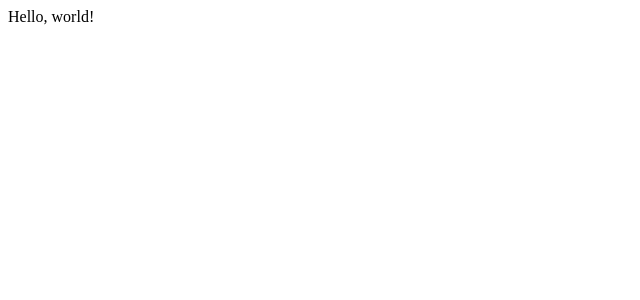
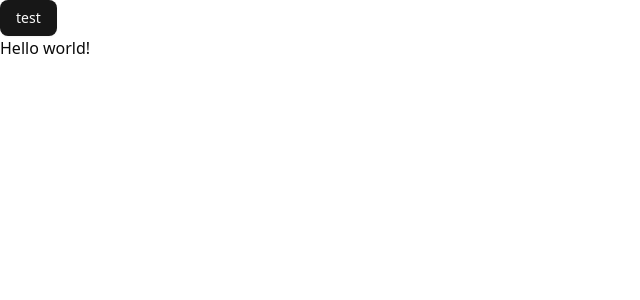
Before and after one commit to allohamora/gaps-filler, a React (Vite) app in the folder apps/client/: page / in a window 1280 px wide. Shown: the top 300 px of the page, without its empty margins (0-640 px from the left). Built offline with nearby package versions, Linux system fonts and the light colour scheme.

Commit message:
feat(client): add shadcn ui

```diff
--- a/apps/client/src/app.tsx
+++ b/apps/client/src/app.tsx
@@ -1,5 +1,11 @@
 import type { FC } from 'react';
+import { Button } from './components/ui/button';
 
 export const App: FC = () => {
-  return <div>Hello, world!</div>;
+  return (
+    <div>
+      <Button>test</Button>
+      <div>Hello world!</div>
+    </div>
+  );
 };
--- /dev/null
+++ b/apps/client/src/components/ui/button.tsx
@@ -0,0 +1,50 @@
+import * as React from 'react';
+import { Slot } from '@radix-ui/react-slot';
+import { cva, type VariantProps } from 'class-variance-authority';
+
+import { cn } from '@/lib/utils';
+
+const buttonVariants = cva(
+  "focus-visible:border-ring focus-visible:ring-ring/50 aria-invalid:ring-destructive/20 dark:aria-invalid:ring-destructive/40 aria-invalid:border-destructive inline-flex shrink-0 items-center justify-center gap-2 whitespace-nowrap rounded-md text-sm font-medium outline-none transition-all focus-visible:ring disabled:pointer-events-none disabled:opacity-50 [&_svg:not([class*='size-'])]:size-4 [&_svg]:pointer-events-none [&_svg]:shrink-0",
+  {
+    variants: {
+      variant: {
+        default: 'bg-primary text-primary-foreground shadow-xs hover:bg-primary/90',
+        destructive:
+          'bg-destructive shadow-xs hover:bg-destructive/90 focus-visible:ring-destructive/20 dark:focus-visible:ring-destructive/40 dark:bg-destructive/60 text-white',
+        outline:
+          'bg-background shadow-xs hover:bg-accent hover:text-accent-foreground dark:bg-input/30 dark:border-input dark:hover:bg-input/50 border',
+        secondary: 'bg-secondary text-secondary-foreground shadow-xs hover:bg-secondary/80',
+        ghost: 'hover:bg-accent hover:text-accent-foreground dark:hover:bg-accent/50',
+        link: 'text-primary underline-offset-4 hover:underline',
+      },
+      size: {
+        default: 'h-9 px-4 py-2 has-[>svg]:px-3',
+        sm: 'h-8 gap-1.5 rounded-md px-3 has-[>svg]:px-2.5',
+        lg: 'h-10 rounded-md px-6 has-[>svg]:px-4',
+        icon: 'size-9',
+      },
+    },
+    defaultVariants: {
+      variant: 'default',
+      size: 'default',
+    },
+  },
+);
+
+function Button({
+  className,
+  variant,
+  size,
+  asChild = false,
+  ...props
+}: React.ComponentProps<'button'> &
+  VariantProps<typeof buttonVariants> & {
+    asChild?: boolean;
+  }) {
+  const Comp = asChild ? Slot : 'button';
+
+  return <Comp data-slot="button" className={cn(buttonVariants({ variant, size, className }))} {...props} />;
+}
+
+export { Button, buttonVariants };
--- /dev/null
+++ b/apps/client/src/index.css
@@ -0,0 +1,120 @@
+@import "tailwindcss";
+@import "tw-animate-css";
+
+@custom-variant dark (&:is(.dark *));
+
+@theme inline {
+  --radius-sm: calc(var(--radius) - 4px);
+  --radius-md: calc(var(--radius) - 2px);
+  --radius-lg: var(--radius);
+  --radius-xl: calc(var(--radius) + 4px);
+  --color-background: var(--background);
+  --color-foreground: var(--foreground);
+  --color-card: var(--card);
+  --color-card-foreground: var(--card-foreground);
+  --color-popover: var(--popover);
+  --color-popover-foreground: var(--popover-foreground);
+  --color-primary: var(--primary);
+  --color-primary-foreground: var(--primary-foreground);
+  --color-secondary: var(--secondary);
+  --color-secondary-foreground: var(--secondary-foreground);
+  --color-muted: var(--muted);
+  --color-muted-foreground: var(--muted-foreground);
+  --color-accent: var(--accent);
+  --color-accent-foreground: var(--accent-foreground);
+  --color-destructive: var(--destructive);
+  --color-border: var(--border);
+  --color-input: var(--input);
+  --color-ring: var(--ring);
+  --color-chart-1: var(--chart-1);
+  --color-chart-2: var(--chart-2);
+  --color-chart-3: var(--chart-3);
+  --color-chart-4: var(--chart-4);
+  --color-chart-5: var(--chart-5);
+  --color-sidebar: var(--sidebar);
+  --color-sidebar-foreground: var(--sidebar-foreground);
+  --color-sidebar-primary: var(--sidebar-primary);
+  --color-sidebar-primary-foreground: var(--sidebar-primary-foreground);
+  --color-sidebar-accent: var(--sidebar-accent);
+  --color-sidebar-accent-foreground: var(--sidebar-accent-foreground);
+  --color-sidebar-border: var(--sidebar-border);
+  --color-sidebar-ring: var(--sidebar-ring);
+}
+
+:root {
+  --radius: 0.625rem;
+  --background: oklch(1 0 0);
+  --foreground: oklch(0.145 0 0);
+  --card: oklch(1 0 0);
+  --card-foreground: oklch(0.145 0 0);
+  --popover: oklch(1 0 0);
+  --popover-foreground: oklch(0.145 0 0);
+  --primary: oklch(0.205 0 0);
+  --primary-foreground: oklch(0.985 0 0);
+  --secondary: oklch(0.97 0 0);
+  --secondary-foreground: oklch(0.205 0 0);
+  --muted: oklch(0.97 0 0);
+  --muted-foreground: oklch(0.556 0 0);
+  --accent: oklch(0.97 0 0);
+  --accent-foreground: oklch(0.205 0 0);
+  --destructive: oklch(0.577 0.245 27.325);
+  --border: oklch(0.922 0 0);
+  --input: oklch(0.922 0 0);
+  --ring: oklch(0.708 0 0);
+  --chart-1: oklch(0.646 0.222 41.116);
+  --chart-2: oklch(0.6 0.118 184.704);
+  --chart-3: oklch(0.398 0.07 227.392);
+  --chart-4: oklch(0.828 0.189 84.429);
+  --chart-5: oklch(0.769 0.188 70.08);
+  --sidebar: oklch(0.985 0 0);
+  --sidebar-foreground: oklch(0.145 0 0);
+  --sidebar-primary: oklch(0.205 0 0);
+  --sidebar-primary-foreground: oklch(0.985 0 0);
+  --sidebar-accent: oklch(0.97 0 0);
+  --sidebar-accent-foreground: oklch(0.205 0 0);
+  --sidebar-border: oklch(0.922 0 0);
+  --sidebar-ring: oklch(0.708 0 0);
+}
+
+.dark {
+  --background: oklch(0.145 0 0);
+  --foreground: oklch(0.985 0 0);
+  --card: oklch(0.205 0 0);
+  --card-foreground: oklch(0.985 0 0);
+  --popover: oklch(0.205 0 0);
+  --popover-foreground: oklch(0.985 0 0);
+  --primary: oklch(0.922 0 0);
+  --primary-foreground: oklch(0.205 0 0);
+  --secondary: oklch(0.269 0 0);
+  --secondary-foreground: oklch(0.985 0 0);
+  --muted: oklch(0.269 0 0);
+  --muted-foreground: oklch(0.708 0 0);
+  --accent: oklch(0.269 0 0);
+  --accent-foreground: oklch(0.985 0 0);
+  --destructive: oklch(0.704 0.191 22.216);
+  --border: oklch(1 0 0 / 10%);
+  --input: oklch(1 0 0 / 15%);
+  --ring: oklch(0.556 0 0);
+  --chart-1: oklch(0.488 0.243 264.376);
+  --chart-2: oklch(0.696 0.17 162.48);
+  --chart-3: oklch(0.769 0.188 70.08);
+  --chart-4: oklch(0.627 0.265 303.9);
+  --chart-5: oklch(0.645 0.246 16.439);
+  --sidebar: oklch(0.205 0 0);
+  --sidebar-foreground: oklch(0.985 0 0);
+  --sidebar-primary: oklch(0.488 0.243 264.376);
+  --sidebar-primary-foreground: oklch(0.985 0 0);
+  --sidebar-accent: oklch(0.269 0 0);
+  --sidebar-accent-foreground: oklch(0.985 0 0);
+  --sidebar-border: oklch(1 0 0 / 10%);
+  --sidebar-ring: oklch(0.556 0 0);
+}
+
+@layer base {
+  * {
+    @apply border-border outline-ring/50;
+  }
+  body {
+    @apply bg-background text-foreground;
+  }
+}
--- /dev/null
+++ b/apps/client/src/lib/utils.ts
@@ -0,0 +1,6 @@
+import { clsx, type ClassValue } from 'clsx';
+import { twMerge } from 'tailwind-merge';
+
+export function cn(...inputs: ClassValue[]) {
+  return twMerge(clsx(inputs));
+}
--- a/apps/client/src/main.tsx
+++ b/apps/client/src/main.tsx
@@ -1,8 +1,8 @@
 import ReactDOM from 'react-dom/client';
 import { StrictMode } from 'react';
 import { RouterProvider, createRouter } from '@tanstack/react-router';
-
 import { routeTree } from './routeTree.gen';
+import './index.css';
 
 const router = createRouter({ routeTree });
 
--- a/apps/client/vite.config.ts
+++ b/apps/client/vite.config.ts
@@ -1,4 +1,6 @@
+import path from 'node:path';
 import react from '@vitejs/plugin-react';
+import tailwindcss from '@tailwindcss/vite';
 import { tanstackRouter } from '@tanstack/router-plugin/vite';
 import { defineConfig } from 'vite';
 
@@ -10,5 +12,11 @@
       autoCodeSplitting: true,
     }),
     react(),
+    tailwindcss(),
   ],
+  resolve: {
+    alias: {
+      '@': path.resolve(__dirname, './src'),
+    },
+  },
 });
```
Also changed, not shown: apps/client/package.json (+9 -1 lines), apps/client/tsconfig.app.json (+7 -1 lines), apps/client/tsconfig.json (+7 -1 lines), apps/client/components.json (added), 1 other file (tests, documents, lock files or other folders).
